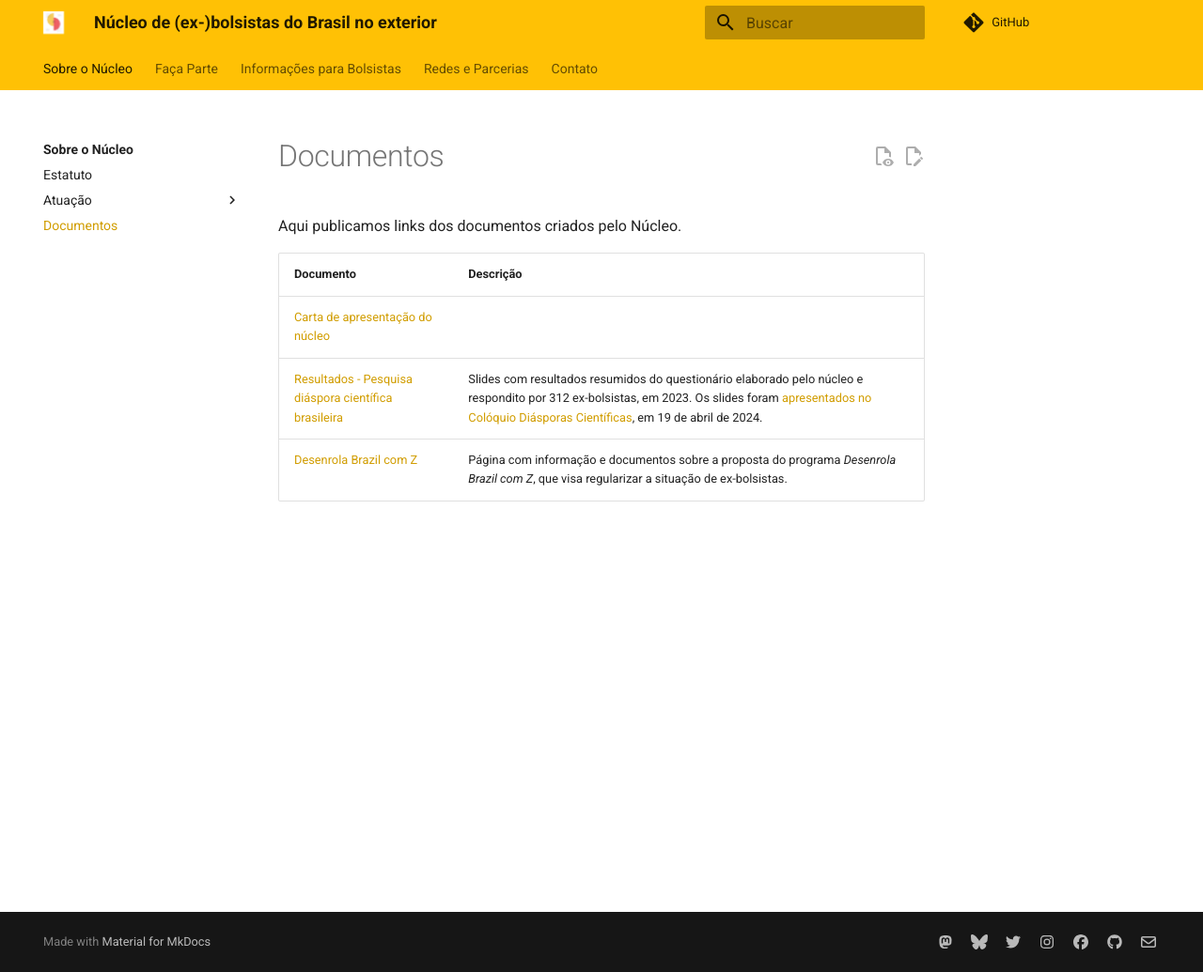
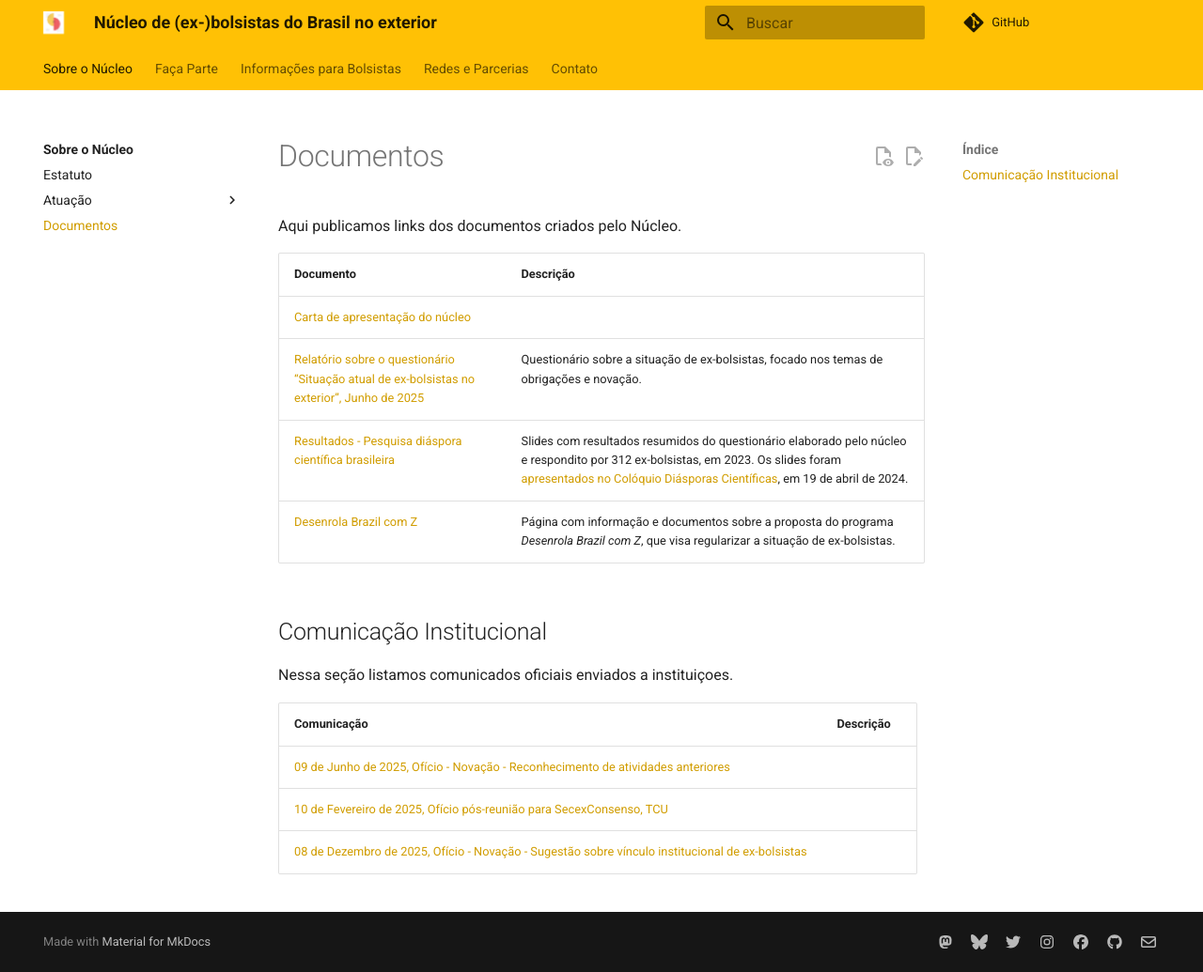
Before and after one commit to exbolsistas/exbolsistas.github.io, an MkDocs documentation site: the page built from docs/documentos.md, in a window 1280 px wide and 1035 px high. Shown: the whole window at 94% size. Built offline with MkDocs 1.6.1 and Material for MkDocs 9.7.7, drawn with Linux system fonts in a browser that asks for light colours; comment, search, counter and statistics services are not loaded.

Commit message:
docs: Comunicação institucional

```diff
--- a/docs/documentos.md
+++ b/docs/documentos.md
@@ -2,12 +2,29 @@
 
 Aqui publicamos links dos documentos criados pelo Núcleo.
 
-| Documento                                              | Descrição                                                                                                                                                                                                  |
-| ------------------------------------------------------ | ---------------------------------------------------------------------------------------------------------------------------------------------------------------------------------------------------------- |
-| [Carta de apresentação do núcleo]                      |                                                                                                                                                                                                            |
-| [Resultados - Pesquisa diáspora científica brasileira] | Slides com resultados resumidos do questionário elaborado pelo núcleo e respondito por 312 ex-bolsistas, em 2023. Os slides foram [apresentados no Colóquio Diásporas Científicas], em 19 de abril de 2024. |
-| [Desenrola Brazil com Z](desenrola-brazil.md)          | Página com informação e documentos sobre a proposta do programa _Desenrola Brazil com Z_, que visa regularizar a situação de ex-bolsistas. |
+| Documento                                                                                    | Descrição                                                                                                                                                                                                   |
+| -------------------------------------------------------------------------------------------- | ----------------------------------------------------------------------------------------------------------------------------------------------------------------------------------------------------------- |
+| [Carta de apresentação do núcleo]                                                            |                                                                                                                                                                                                             |
+| [Relatório sobre o questionário “Situação atual de ex-bolsistas no exterior”, Junho de 2025] | Questionário sobre a situação de ex-bolsistas, focado nos temas de obrigações e novação.                                                                                                                    |
+| [Resultados - Pesquisa diáspora científica brasileira]                                       | Slides com resultados resumidos do questionário elaborado pelo núcleo e respondito por 312 ex-bolsistas, em 2023. Os slides foram [apresentados no Colóquio Diásporas Científicas], em 19 de abril de 2024. |
+| [Desenrola Brazil com Z](desenrola-brazil.md)                                                | Página com informação e documentos sobre a proposta do programa _Desenrola Brazil com Z_, que visa regularizar a situação de ex-bolsistas.                                                                  |
 
 [Carta de apresentação do núcleo]: https://drive.google.com/file/d/1ymDB9tuC3Fi47dw057pMLkaaThQ7U3tG/view
+[Relatório sobre o questionário “Situação atual de ex-bolsistas no exterior”, Junho de 2025]: https://drive.google.com/file/d/1085fSQYUgxOyVLSKeL7fAYxIHe-YKWcL/view
 [Resultados - Pesquisa diáspora científica brasileira]: https://docs.google.com/presentation/d/1YXvr72-dw7yfw4MhixeojPxoOyvx_how
 [apresentados no Colóquio Diásporas Científicas]: https://www.youtube.com/live/lVn7A71D1jw?si=vxOadccNiRKt21mB&t=1558
+
+## Comunicação Institucional
+
+Nessa seção listamos comunicados oficiais enviados a instituiçoes.
+
+| Comunicação                                                                                       | Descrição |
+| ------------------------------------------------------------------------------------------------- | --------- |
+| [09 de Junho de 2025,  Ofício - Novação - Reconhecimento de atividades anteriores][2025-06-09]    |           |
+| [10 de Fevereiro de 2025, Ofício pós-reunião para SecexConsenso, TCU]                             |           |
+| [08 de Dezembro de 2025, Ofício - Novação - Sugestão sobre vínculo institucional de ex-bolsistas] |           |
+
+<!-- O link normal não estava funcionado, por isso tive que usar esse formato -->
+[2025-06-09]: https://drive.google.com/file/d/1zt2f65HtPl8NoqEyjVFzmzfDa2C8Svxh/view
+[10 de Fevereiro de 2025, Ofício pós-reunião para SecexConsenso, TCU]: https://drive.google.com/file/d/1qlbA8JJZ6j7SCQG7N7IXKfbYaXwiOkhO/view
+[08 de Dezembro de 2025, Ofício - Novação - Sugestão sobre vínculo institucional de ex-bolsistas]: https://drive.google.com/file/d/1c6bmVwKMMl2ct_7S_t6lL-GwWB2XQaHp/view
```
Also changed, not shown: docs/atuação.md (+4 -2 lines).
